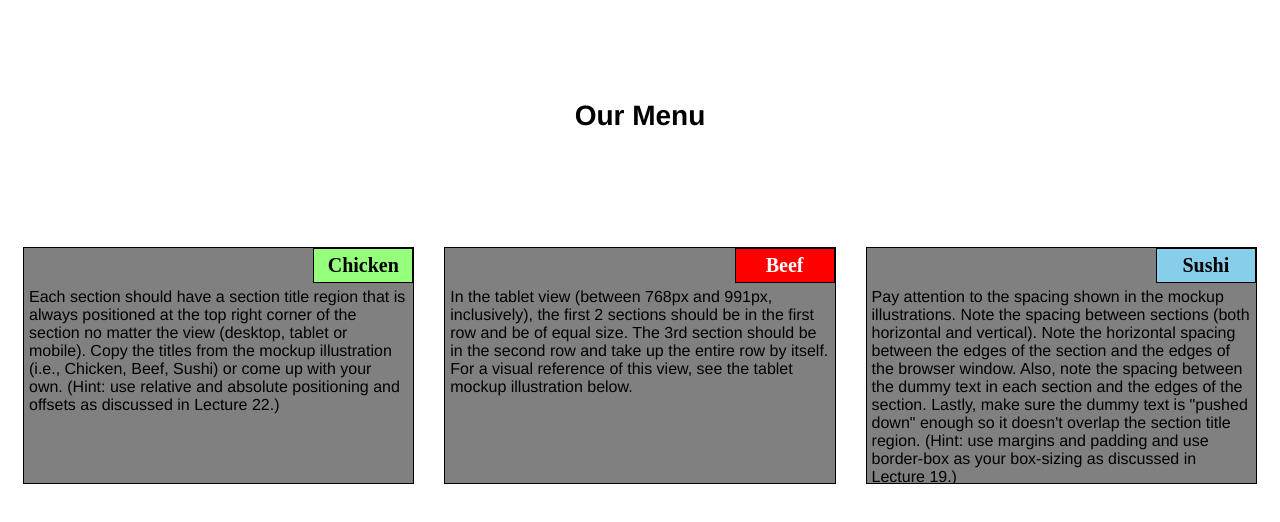
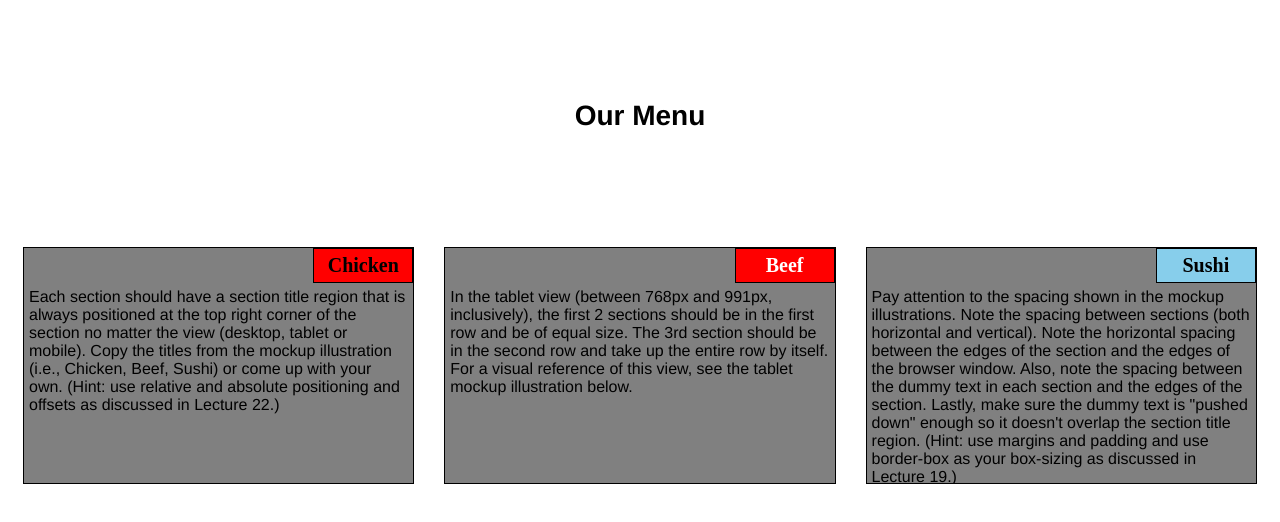
Before and after one commit to mahdi-mim/Coursera-HTML-CSS-Javascript-for-Web-Developers-by-Johns-Hopkins-University-, a plain HTML site: page module2-solution/index.html in a window 1280 px wide. Drawn offline with Linux system fonts and the light colour scheme.

Commit message:
Update index.html

```diff
--- a/module2-solution/index.html
+++ b/module2-solution/index.html
@@ -52,7 +52,7 @@
         text-align: center;
         font-size: 125%;
         font-weight: bold;
-        background-color: rgb(150,300, 124);
+        background-color: red;
 
     }
 
```
